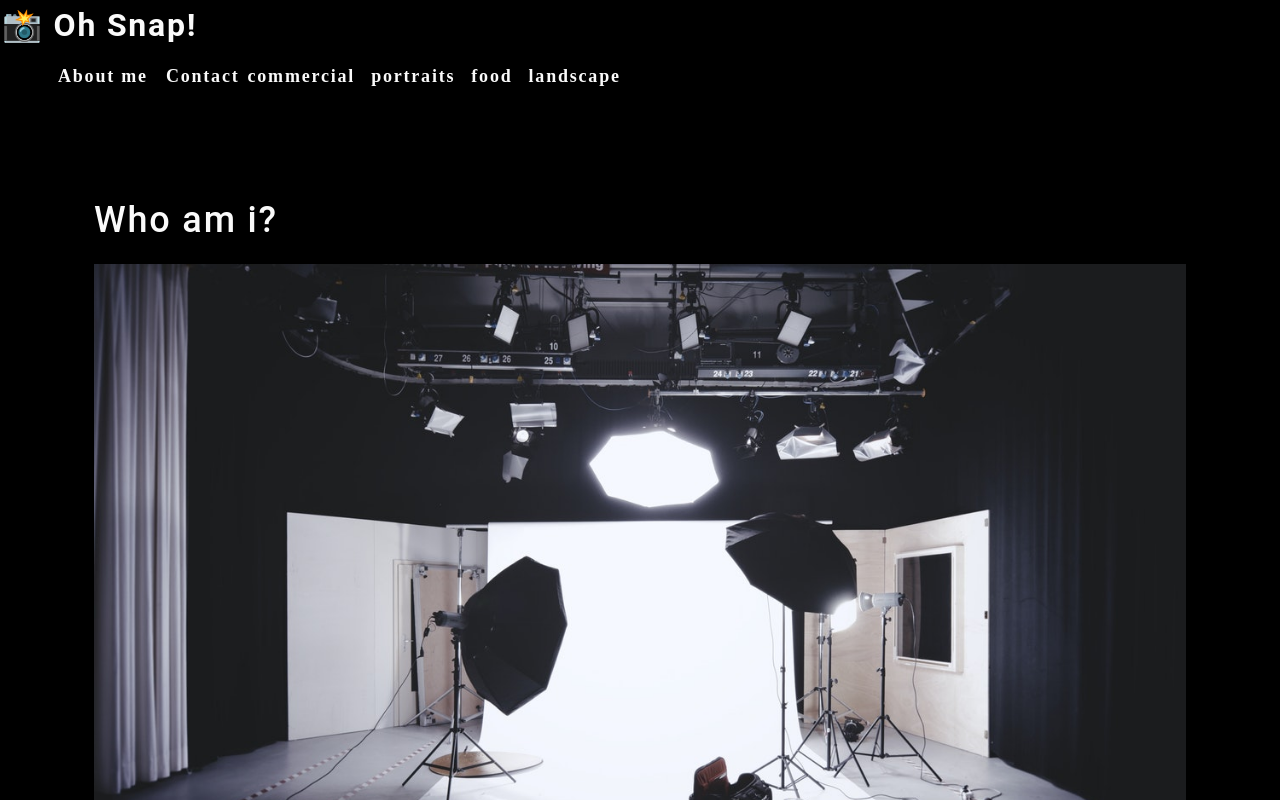
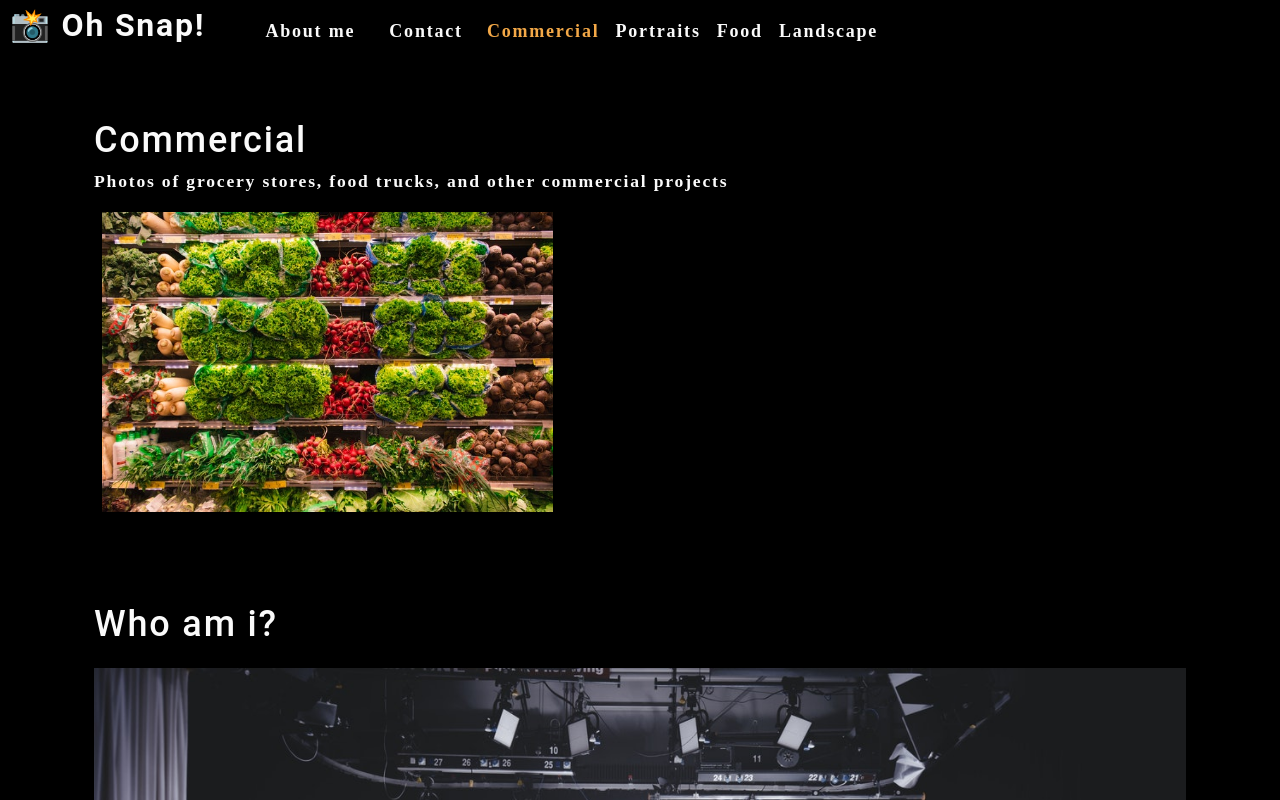
Before and after one commit to yasharjs/photo-port, a React (Create React App) app: page / in a window 1280 px wide. Shown: the top 800 px of the page. Built offline with nearby package versions, Linux system fonts and the light colour scheme.

Commit message:
conditionally render categories

```diff
--- a/src/App.js
+++ b/src/App.js
@@ -1,15 +1,37 @@
 import './App.css';
-import React from 'react';
+import React, {useState} from 'react';
 
 import About from './components/About'
 import Nav from './components/Nav'
+import Gallery from './components/Gallery'
+
 function App() {
+  const [categories] = useState([
+    {
+      name: "commercial",
+      description:
+        "Photos of grocery stores, food trucks, and other commercial projects",
+    },
+    { name: "portraits", description: "Portraits of people in my life" },
+    { name: "food", description: "Delicious delicacies" },
+    {
+      name: "landscape",
+      description: "Fields, farmhouses, waterfalls, and the beauty of nature",
+    },
+  ]);
+
+  const [currentCategory, setCurrentCategory] = useState(categories[0]);
+
   return (
     <div>
-      <Nav></Nav>
+      <Nav
+        categories = {categories}
+        setCurrentCategory = {setCurrentCategory}
+        currentCategory = {currentCategory}
+      ></Nav>
       <main>
-        <About>
-        </About>
+        <Gallery></Gallery>
+        <About></About>
       </main>
     </div>
   );
--- /dev/null
+++ b/src/components/Gallery/index.js
@@ -0,0 +1,28 @@
+import React from 'react'
+import {capitalizeFirstLetter} from '../../utils/helpers'
+import photo from '../../assets/small/commercial/0.jpg'
+
+export default function index() {
+
+    const currentCategory = {
+        name: 'commercial',
+        description:"Photos of grocery stores, food trucks, and other commercial projects"
+    }
+    return (
+       <section>
+           <h1>
+               {capitalizeFirstLetter(currentCategory.name)}
+           </h1>
+           <p>
+               {currentCategory.description}
+           </p>
+           <div className="flex-row">
+               <img
+               src={photo}
+               alt="Commercial example"
+               className="img-thumbnail mx-1"
+               />
+           </div>
+       </section>
+    )
+}
--- a/src/components/Nav/index.js
+++ b/src/components/Nav/index.js
@@ -1,25 +1,18 @@
-import React from "react";
+import React, {useEffect} from "react";
+import {capitalizeFirstLetter} from "../../utils/helpers"
 
-export default function index() {
-  const categories = [
-    {
-      name: "commercial",
-      description:
-        "Photos of grocery stores, food trucks, and other commercial projects",
-    },
-    { name: "portraits", description: "Portraits of people in my life" },
-    { name: "food", description: "Delicious delicacies" },
-    {
-      name: "landscape",
-      description: "Fields, farmhouses, waterfalls, and the beauty of nature",
-    },
-  ];
+export default function Nav(props) {
+  const {
+    categories = [],
+    setCurrentCategory,
+    currentCategory,
+  } = props;
 
-  function categorySelected(name){
-      console.log(`${name} clicked`)
-  }
+  useEffect(() => {
+    document.title = capitalizeFirstLetter(currentCategory.name);
+  },[currentCategory])
   return (
-    <header>
+    <header className="flex-row px-1">
       <h2>
         <a data-testid="link" href="/">
           <span role="img" aria-label="camera">
@@ -32,14 +25,27 @@
       <nav>
         <ul className="flex-row">
           <li className="mx-2">
-            <a data-testid="about" href="#about">About me</a>
+            <a data-testid="about" href="#about">
+              About me
+            </a>
           </li>
-          <li>
+          <li className = "mx-2">
             <span>Contact</span>
           </li>
           {categories.map((category) => (
-            <li className="mx-1" key={category.name}>
-              <span onClick={() => categorySelected(category.name)}>{category.name}</span>
+            <li
+              className={`mx-1 ${
+                currentCategory.name === category.name && "navActive"
+              }`}
+              key={category.name}
+            >
+              <span
+                onClick={() => {
+                  setCurrentCategory(category);
+                }}
+              >
+                {capitalizeFirstLetter(category.name)}
+              </span>
             </li>
           ))}
         </ul>
```
